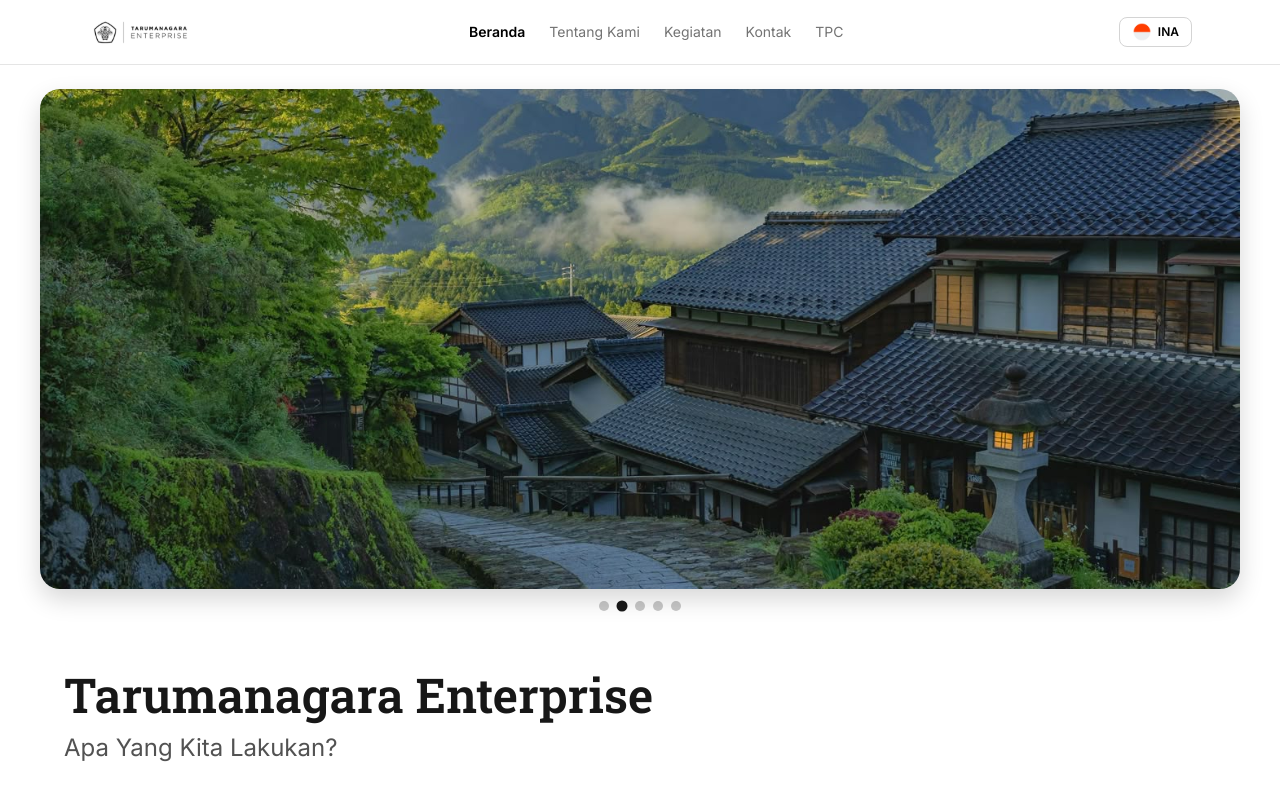
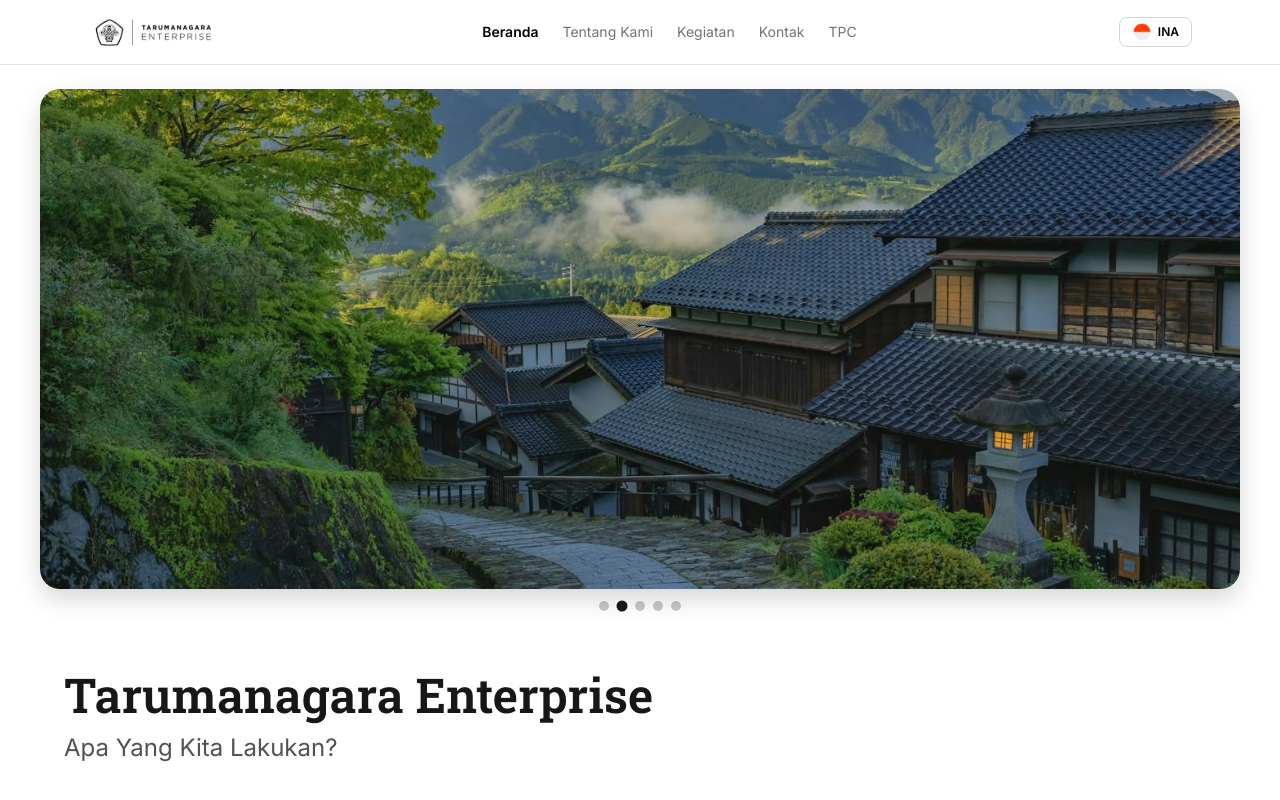
Before and after one commit to enterprisetarumanagara/TE-Website, a Next.js app: page / in a window 1280 px wide. Shown: the top 800 px of the page. Built offline with nearby package versions, Linux system fonts and the light colour scheme.

Commit message:
style: update the style for header

```diff
--- a/src/components/Header.tsx
+++ b/src/components/Header.tsx
@@ -31,9 +31,9 @@ const Header: React.FC = () => {
           <Image
             src="/logos/TE-Logo.svg"
             alt="Tarumanagara Enterprise Logo"
-            width={90}
+            width={190}
             height={200}
-            className="h-8 w-auto"
+            className="h-10 w-auto"
             priority
           />
         </Link>
```
